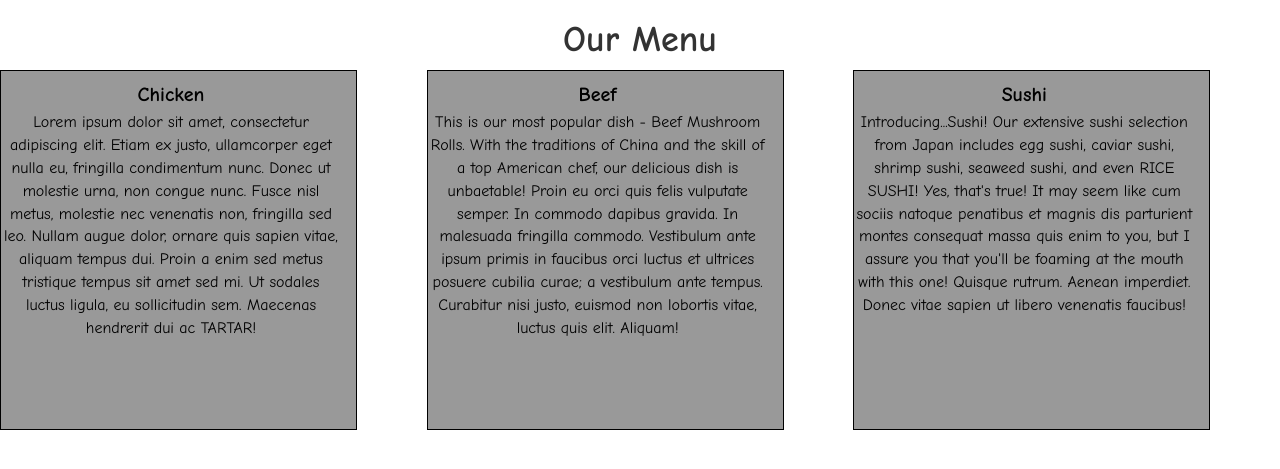
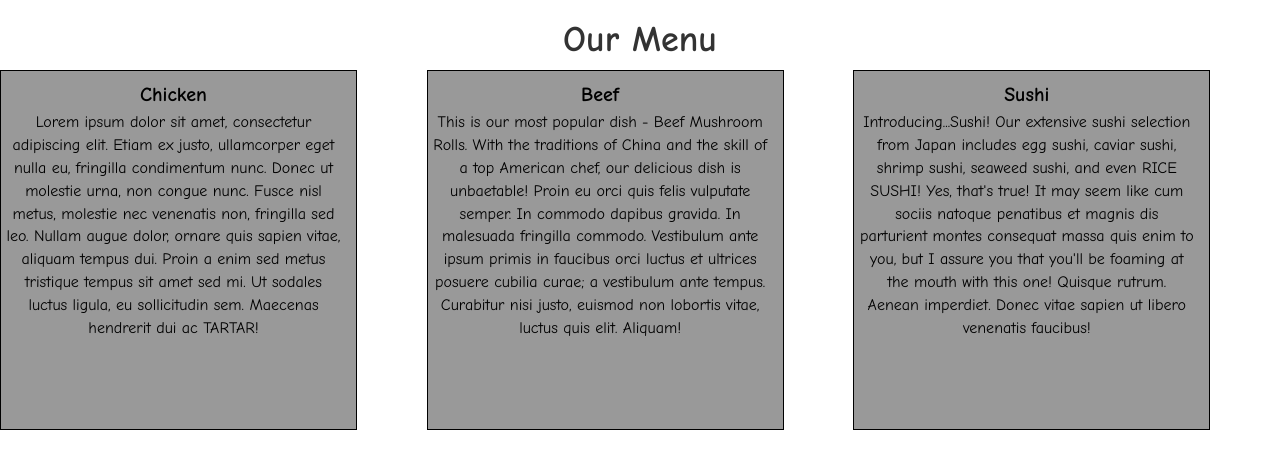
Before and after one commit to IY-Home/iy-home.github.io, a PHP site: page / in a window 1280 px wide. Shown: the top 469 px of the page. Run offline with PHP 8.4, Linux system fonts and the light colour scheme.

Commit message:
Update styles.css

```diff
--- a/module-3/css/styles.css
+++ b/module-3/css/styles.css
@@ -56,7 +56,7 @@ p {
   border: 1px solid black;
   width: 90%;
   height: 45vh;
-
+  padding-left: 5px;
   padding-bottom: 35px;
   /*margin-right: 6vw;
   margin-left: 6vw;
```
